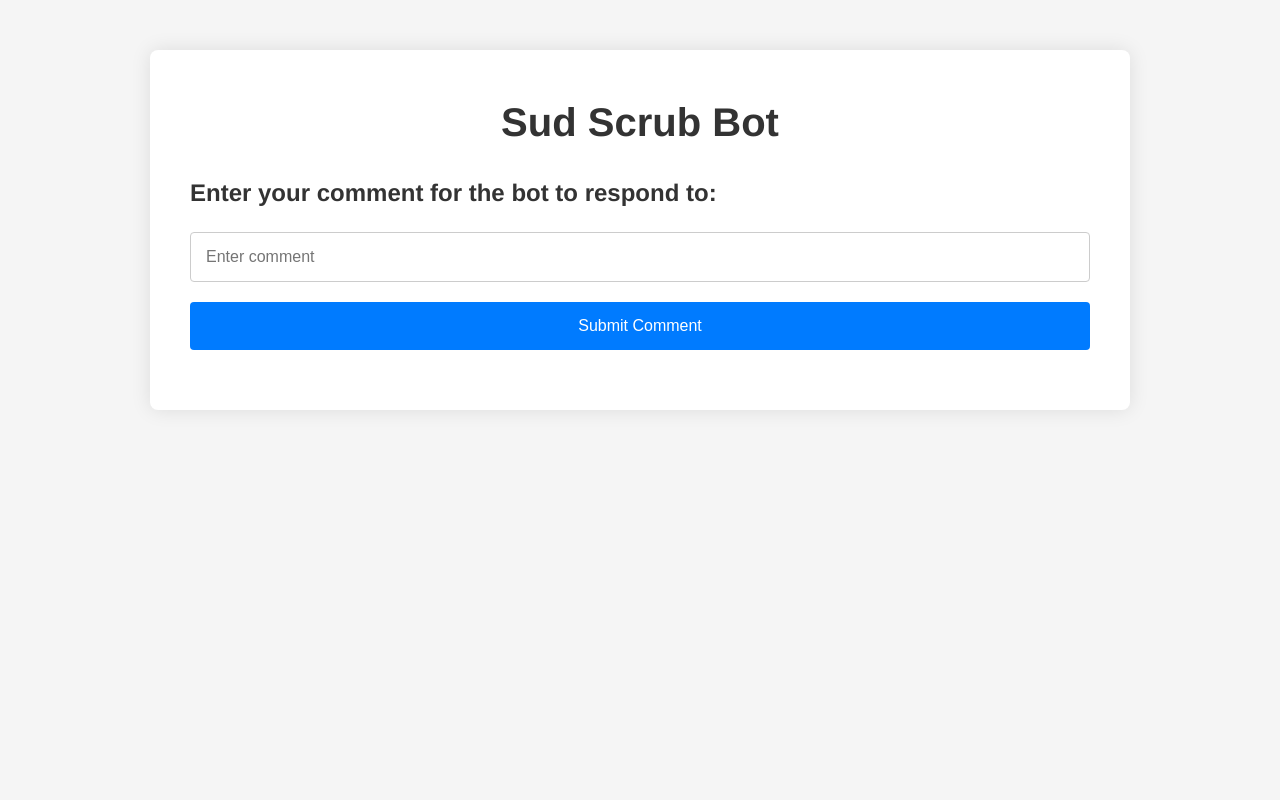
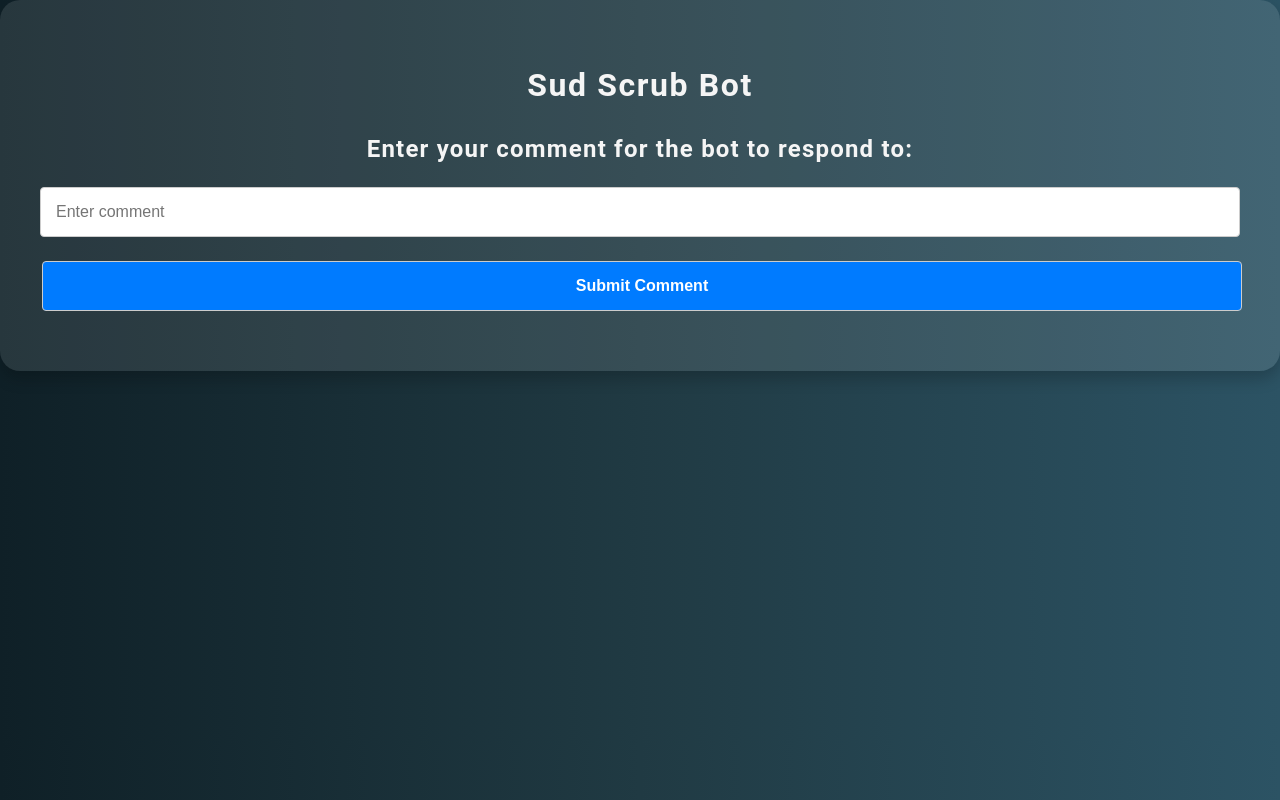
Before and after one commit to ben40d9/my-sudscrub-bot, a Next.js app: page / in a window 1280 px wide. Built offline with nearby package versions, Linux system fonts and the light colour scheme.

Commit message:
frontend improvements, dump push because I just styled

```diff
--- a/components/CommentInput.js
+++ b/components/CommentInput.js
@@ -26,8 +26,24 @@ export default function CommentInput({ comment, setComment, onSubmit }) {
     onSubmit();
   };
 
+  // return (
+  //   <div className="comment-input" onSubmit={handleCommentSubmit}>
+  //     <h2>Enter your comment for the bot to respond to:</h2>
+  //     <input
+  //       className="comment-input-field"
+  //       type="text"
+  //       value={comment}
+  //       onChange={(e) => setComment(e.target.value)}
+  //       placeholder="Enter comment"
+  //     />
+  //     <button className="comment-submit-button" onClick={handleCommentSubmit}>
+  //       Submit Comment
+  //     </button>
+  //   </div>
+  // );
+
   return (
-    <div className="comment-input" onSubmit={handleCommentSubmit}>
+    <div className="comment-input">
       <h2>Enter your comment for the bot to respond to:</h2>
       <input
         className="comment-input-field"
--- a/components/ResponseDisplay.js
+++ b/components/ResponseDisplay.js
@@ -1,4 +1,3 @@
-// // components/ResponseDisplay.js
 // export default function ResponseDisplay({ response, continuation }) {
 //   return (
 //     <div className="response-display">
@@ -8,7 +7,6 @@
 //     </div>
 //   );
 // }
-// components/ResponseDisplay.js
 
 export default function ResponseDisplay({ response, continuation }) {
   return (
--- a/public/styles.css
+++ b/public/styles.css
@@ -1,124 +1,38 @@
-/*
 body {
-    background-color: #f4f4f4;
-    font-family: 'Helvetica Neue', Arial, sans-serif;
-    color: #333;
-    line-height: 1.6;
+    background: linear-gradient(to right, #0F2027, #203A43, #2C5364); /* Dark Background */
+    color: #F5F5F5; /* White Text */
+    font-family: 'Roboto', sans-serif;
+    font-size: 16px;
+    line-height: 1.5;
     margin: 0;
     padding: 0;
 }
 
-h1 {
-    color: #333;
-    font-size: 32px;
-    font-weight: 600;
-    margin-bottom: 24px;
-    text-align: center;
-    padding: 16px;
-    background-color: #eaeaea;
-    border-bottom: 2px solid #ccc;
-}
-
-h2 {
-    color: #333;
-    font-size: 24px;
-    font-weight: 500;
-    margin-bottom: 16px;
-    border-bottom: 1px solid #ccc;
-    padding-bottom: 8px;
+h1, h2 {
+    font-weight: bold; /* Bold Text */
+    letter-spacing: 0.05em;
+    text-align: center; /* Center-aligned */
 }
 
 .container {
-    max-width: 800px;
-    margin: 50px auto;
-    background-color: #fff;
-    padding: 30px;
-    border-radius: 8px;
-    box-shadow: 0 0 15px rgba(0,0,0,0.1);
-}
-
-input, select, button {
-    padding: 12px;
-    border-radius: 4px;
-    border: 1px solid #ccc;
-    margin-bottom: 16px;
-    width: 100%;
-    box-sizing: border-box;
-    font-size: 16px;
+    background-color: rgba(255, 255, 255, 0.1); /* Light card on dark background */
+    border-radius: 20px; /* Rounded Corners */
+    padding: 40px;
+    box-shadow: 0px 8px 16px 0px rgba(0,0,0,0.2); /* Box Shadow for "lifting" the card */
 }
 
 button {
-    background-color: #007bff;
+    background-color: #007bff; /* Bright Blue */
+    border: none;
+    border-radius: 50px; /* Fully Rounded Corners */
     color: white;
+    font-weight: bold; /* Bold Text */
+    padding: 15px 30px;
+    text-align: center;
+    text-decoration: none;
+    display: inline-block;
+    margin: 4px 2px;
     cursor: pointer;
-    transition: background-color 0.3s ease;
-}
-
-button:hover {
-    background-color: #0056b3;
-}
-
-.response-display, .feedback-form {
-    margin-top: 24px;
-    padding: 20px;
-    border-radius: 8px;
-    background-color: #f9f9f9;
-    border: 1px solid #eaeaea;
-}
-
-.loading-spinner {
-    margin: 20px auto;
-    border: 4px solid #f3f3f3;
-    border-top: 4px solid #3498db;
-    border-radius: 50%;
-    width: 40px;
-    height: 40px;
-    animation: spin 1s linear infinite;
-}
-
-@keyframes spin {
-    0% { transform: rotate(0deg); }
-    100% { transform: rotate(360deg); }
-}
-
-@media (max-width: 768px) {
-    .container {
-      padding: 20px;
-    }
-} */
-
-body {
-    background-color: #F5F5F5;
-    font-family: 'Helvetica Neue', Arial, sans-serif;
-    color: #333;
-    line-height: 1.6;
-    margin: 0;
-    padding: 0;
-}
-
-.container {
-    max-width: 900px;
-    margin: 50px auto;
-    background-color: #fff;
-    padding: 40px;
-    border-radius: 8px;
-    box-shadow: 0 0 20px rgba(0,0,0,0.1);
-}
-
-h1, h2 {
-    color: #333;
-    margin-bottom: 20px;
-}
-
-h1 {
-    font-size: 2.5rem;
-    margin-top: 0;
-    text-align: center;
-}
-
-h2 {
-    font-size: 1.5rem;
-    font-weight: 600;
 }
 
 input, select, button {
@@ -131,22 +45,18 @@ input, select, button {
     font-size: 1rem;
 }
 
-button {
-    cursor: pointer;
-    background-color: #007bff;
-    color: white;
-    border: none;
-}
 
 button:hover {
     background-color: #0056b3;
 }
+
 
 .response-display, .feedback-form {
     background-color: #F9F9F9;
     padding: 20px;
     border-radius: 4px;
     margin-top: 20px;
+    color: #333;  /* Adding dark text color */
 }
 
 .loading-spinner {
--- a/src/utils/generateResponse.js
+++ b/src/utils/generateResponse.js
@@ -165,15 +165,11 @@ export const generateResponse = async (comment, feedback = "") => {
   if (responseChunks.length > 1) {
     return {
       response: responseChunks[0],
-      // continuation: "Continued: " + responseChunks[1],
-      // topComments: [], // Include your logic for topComments if needed
     };
   } else {
     console.log("else statement in generateResponse.js");
     return {
       response: responseChunks[0],
-      // continuation: "",
-      // topComments: [], // Include your logic for topComments if needed
     };
   }
 };
```
